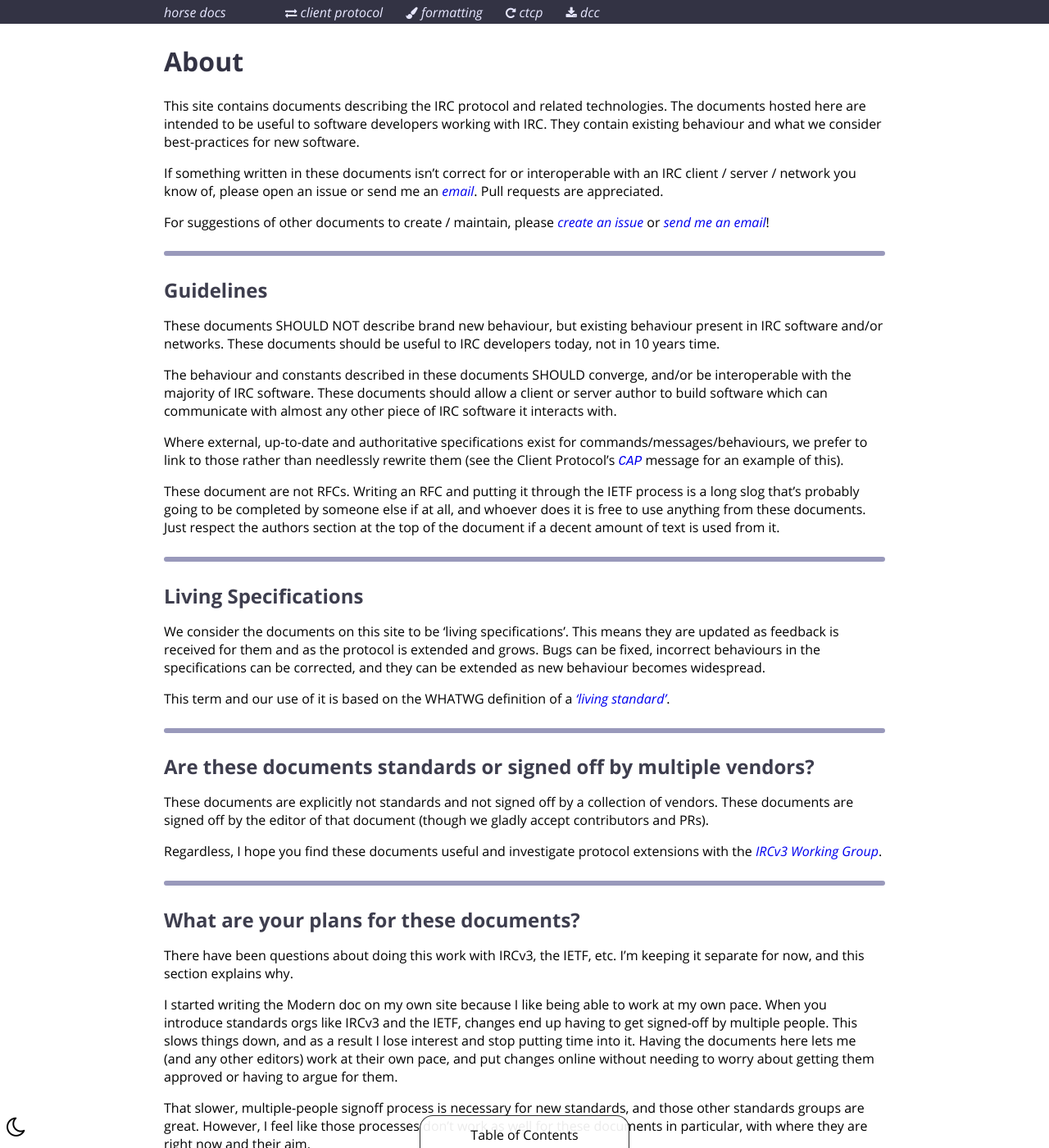
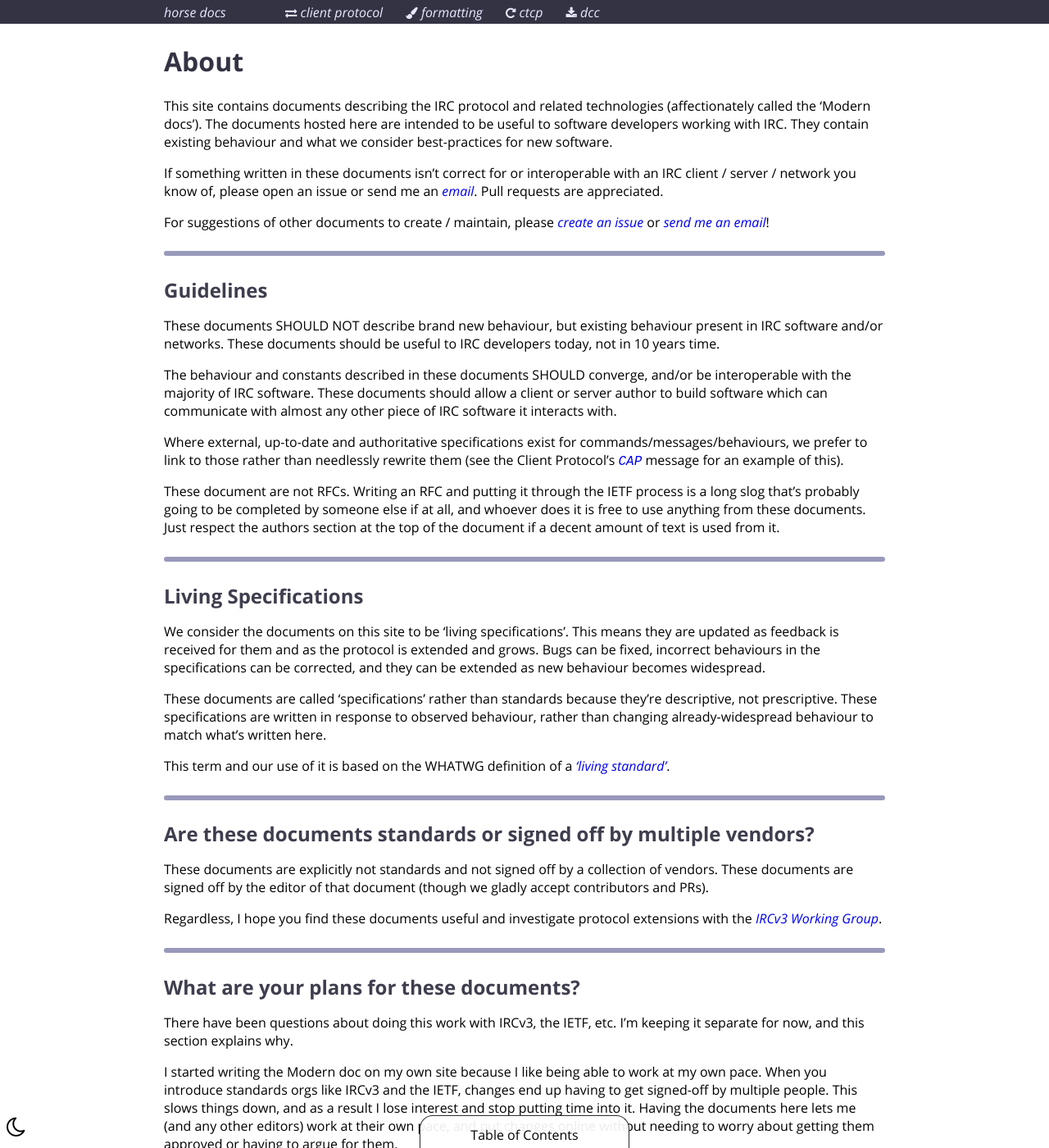
Before and after one commit to ircdocs/modern-irc, a Jekyll site: the page built from about.md, in a window 1280 px wide and 1400 px high. Shown: the whole window at 82% size. Built offline with Jekyll 4.4.1, drawn with Linux system fonts in a browser that asks for light colours.

Commit message:
about: Add a paragraph about why we call them specs rather than standards, and add note about the name 'Modern docs'

```diff
--- a/about.md
+++ b/about.md
@@ -3,7 +3,7 @@ title: About
 layout: default
 ---
 
-This site contains documents describing the IRC protocol and related technologies. The documents hosted here are intended to be useful to software developers working with IRC. They contain existing behaviour and what we consider best-practices for new software.
+This site contains documents describing the IRC protocol and related technologies (affectionately called the 'Modern docs'). The documents hosted here are intended to be useful to software developers working with IRC. They contain existing behaviour and what we consider best-practices for new software.
 
 If something written in these documents isn't correct for or interoperable with an IRC client / server / network you know of, please open an issue or send me an [email](mailto:daniel@danieloaks.net). Pull requests are appreciated.
 
@@ -27,6 +27,8 @@ These document are not RFCs. Writing an RFC and putting it through the IETF proc
 
 We consider the documents on this site to be 'living specifications'. This means they are updated as feedback is received for them and as the protocol is extended and grows. Bugs can be fixed, incorrect behaviours in the specifications can be corrected, and they can be extended as new behaviour becomes widespread.
 
+These documents are called 'specifications' rather than standards because they're descriptive, not prescriptive. These specifications are written in response to observed behaviour, rather than changing already-widespread behaviour to match what's written here.
+
 This term and our use of it is based on the WHATWG definition of a ['living standard'](https://wiki.whatwg.org/wiki/FAQ#What_does_.22Living_Standard.22_mean.3F).
 
 ---
```
